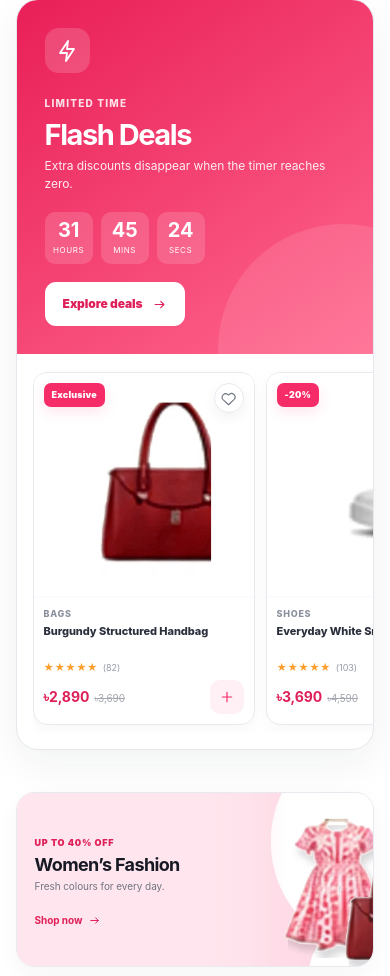
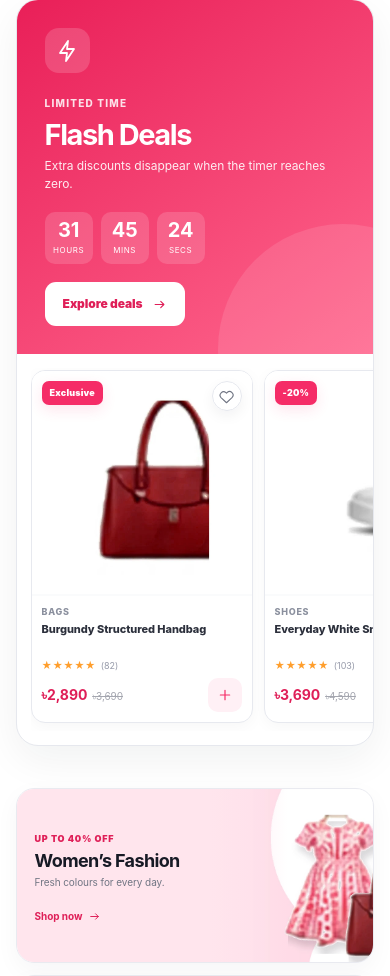
Before and after one commit to deshonlineit/fashionhub, a PHP site: page / in a window 390 px wide. Shown: the part 2075-3051 px from the top of the page. Run offline with PHP 8.4, Linux system fonts and the light colour scheme.

Commit message:
Tighten carousel internal spacing

```diff
--- a/assets/css/product-carousel.css
+++ b/assets/css/product-carousel.css
@@ -40,6 +40,9 @@
 .product-card__quick{
   bottom:8px!important;
 }
+.flash-panel__products{
+  padding:clamp(17px,1.8vw,22px)!important;
+}
 
 /* The cloned rails are only for visual continuity. Grid mode shows originals once. */
 .product-rail.is-grid [data-loop-clone="1"]{
@@ -74,7 +77,11 @@
   scroll-snap-type:x proximity!important;
 }
 .review-card{
+  padding:16px!important;
   scroll-snap-align:start;
+}
+.review-card__top{
+  gap:9px!important;
 }
 
 @media (min-width:701px){
@@ -93,6 +100,9 @@
   .product-rail:not(.is-grid) .product-card,
   .product-rail:not(.is-grid) .product-card--compact{
     flex-basis:min(76vw,238px)!important;
+  }
+  .flash-panel__products{
+    padding:14px!important;
   }
   .flash-panel__products .product-rail:not(.is-grid) .product-card{
     flex-basis:min(70vw,222px)!important;
```
